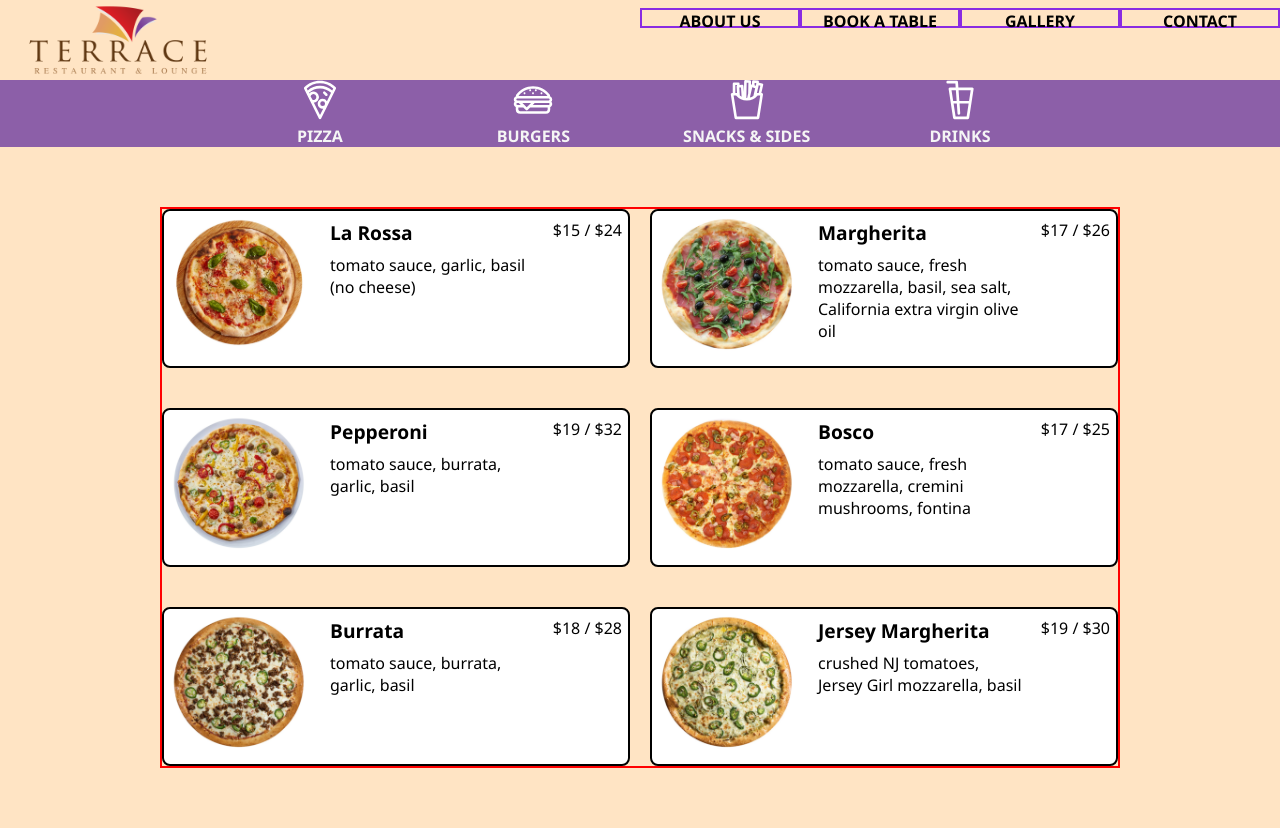
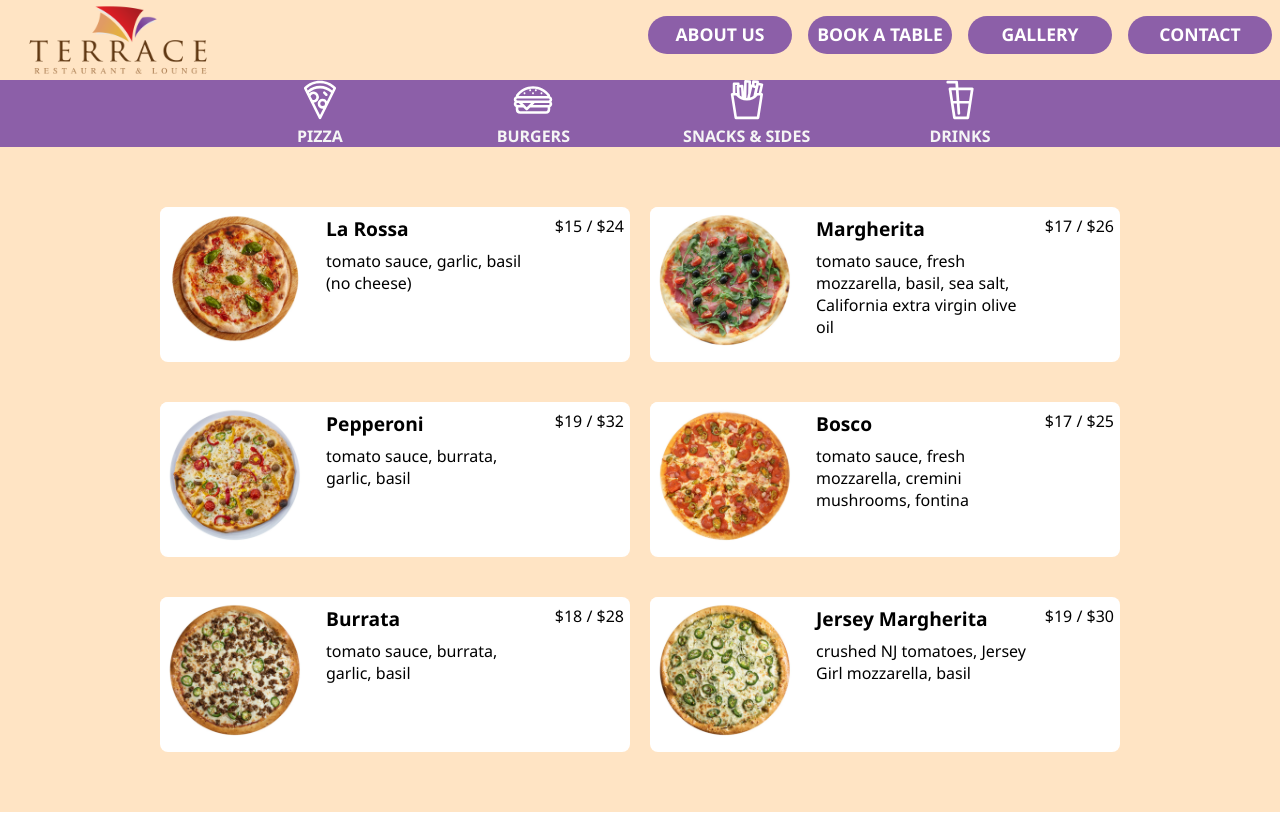
Before and after one commit to cbd23/restaurant-page, a website built with webpack: page dist/index.html in a window 1280 px wide. Built offline with nearby package versions, Linux system fonts and the light colour scheme.

Commit message:
Remove the guideline borders.

```diff
--- a/src/style.css
+++ b/src/style.css
@@ -57,15 +57,21 @@ img[src="../src/logo.png"] {
 .book,
 .gallery,
 .contact {
-    border: 2px solid blueviolet;
+    color: white;
+    background-color: #8c5fa8;
+    border-radius: 20px;
+    padding-top: 6px;
+    margin: 8px;
 
-    height: 1rem;
+    height: 2rem;
+    font-size: 1.1rem;
+
+
 
     display: flex;
     justify-content: center;
 
     flex: 1;
-
     cursor: pointer;
 }
 
@@ -127,7 +133,7 @@ svg {
 }
 
 .stuff {
-    border: 2px solid red;
+    /* border: 2px solid red; */
 
     flex: 10;
 
@@ -143,7 +149,7 @@ svg {
 .item {
     background-color: white;
 
-    border: 2px solid black;
+    /* border: 2px solid black; */
     border-radius: 8px;
 
     display: flex;
```
